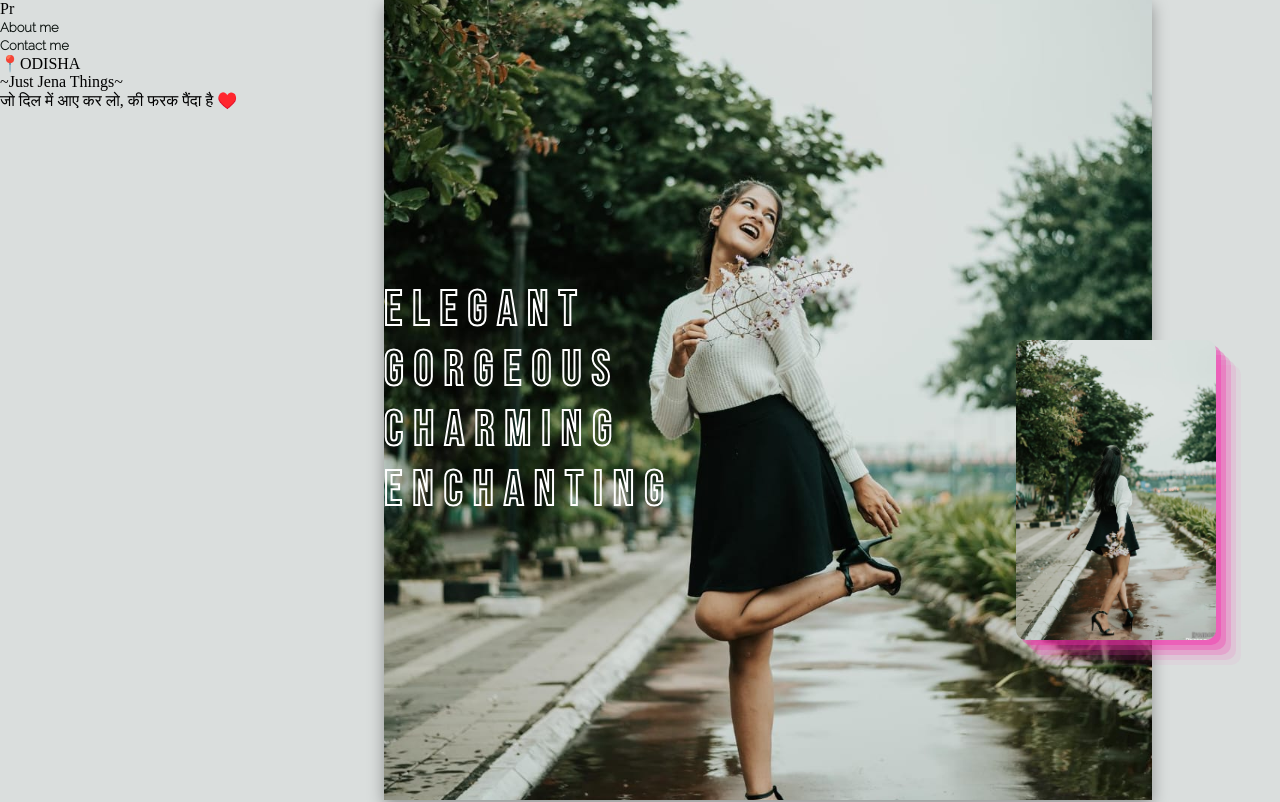
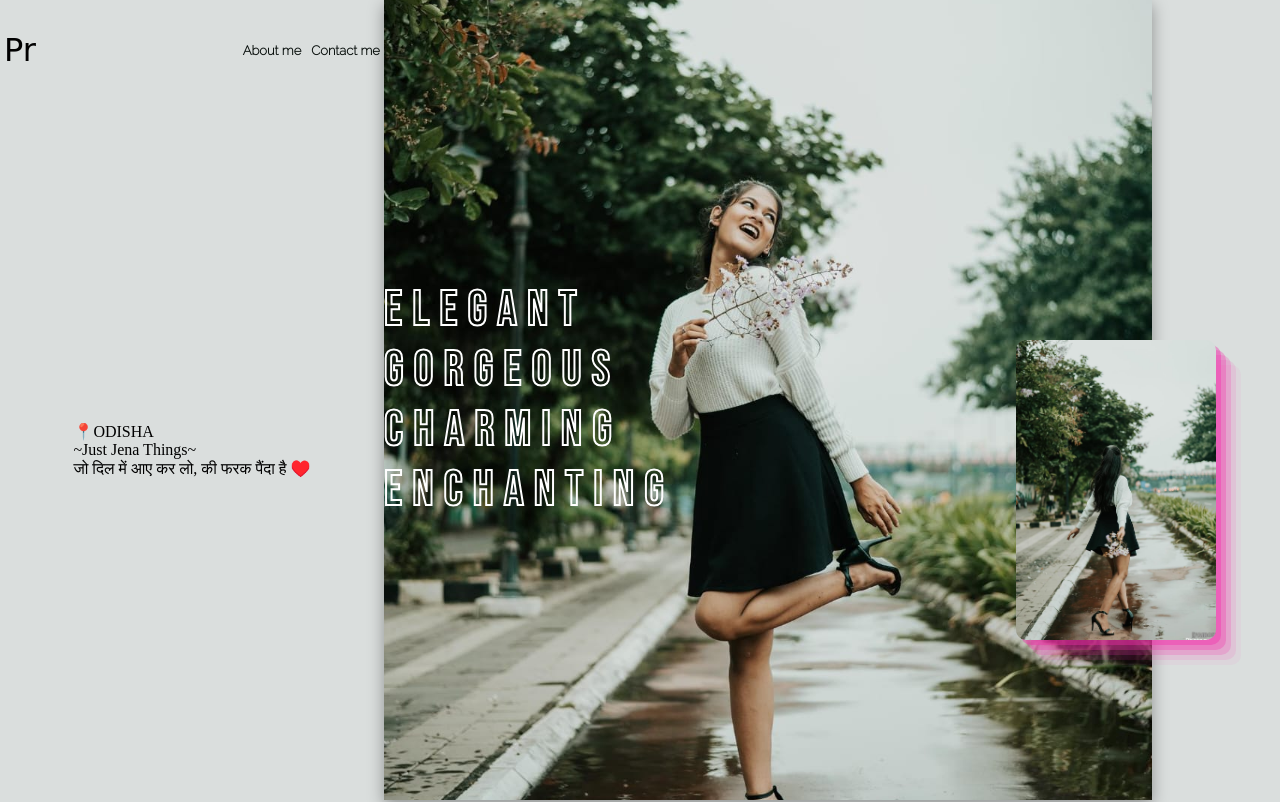
Before and after one commit to Roysahoo05/priyanka, a plain HTML site: page index.html in a window 1280 px wide. Shown: the top 802 px of the page. Drawn offline with Linux system fonts and the light colour scheme; a web font is replaced by a local one.

Commit message:
Add files via upload

```diff
--- a/index.html
+++ b/index.html
@@ -8,7 +8,7 @@
 
     <!-- all external links are here  -->
     <link rel="stylesheet" href="style.css">
-    <link rel="stylesheet" href=one.css">
+    <link rel="stylesheet" href="one.css">
     <link rel="stylesheet" href="two.css">
     <link rel="stylesheet" href="three.css">
     <link rel="stylesheet" href="aboutme.css">
```
